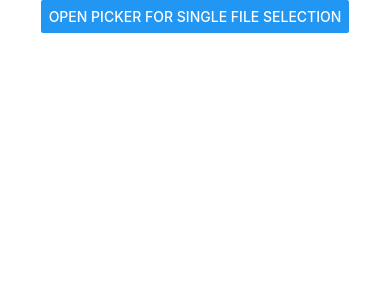
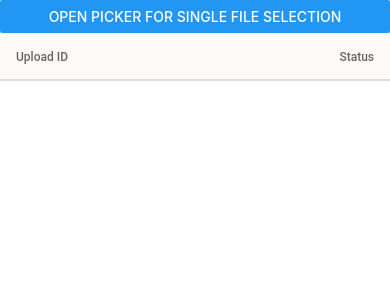
Before and after one commit to zachycreech/react-native-tus, a React Native app in the folder example/: screen / in a window 390 px wide. Shown: the top 300 px of the page. Built offline with nearby package versions, Linux system fonts and the light colour scheme; what react-native-tus would draw is missing.

Commit message:
feat:add react native paper datatable to example to make it easier to see results

```diff
--- a/example/package.json
+++ b/example/package.json
@@ -9,9 +9,12 @@
     "start": "react-native start"
   },
   "dependencies": {
+    "@types/react-native": "^0.67.4",
     "react": "16.13.1",
     "react-native": "0.63.4",
-    "react-native-image-picker": "^4.7.3"
+    "react-native-image-picker": "^4.7.3",
+    "react-native-paper": "^4.12.0",
+    "react-native-vector-icons": "^9.1.0"
   },
   "devDependencies": {
     "@babel/core": "^7.12.10",
--- a/example/src/App.tsx
+++ b/example/src/App.tsx
@@ -2,12 +2,13 @@ import * as React from 'react';
 import {
   StyleSheet,
   View,
-  Text,
   Button,
   Image,
   ScrollView,
+  Text,
 } from 'react-native';
 import * as ImagePicker from 'react-native-image-picker';
+import { DataTable } from 'react-native-paper';
 import TusUpload, { Upload, startAll } from 'react-native-tus';
 
 TusUpload.events.addUploadStartedListener((param) =>
@@ -68,10 +69,9 @@ export default function App() {
     selectionLimit: 1,
     mediaType: 'photo',
     includeBase64: false,
-    inclueExtra: true,
+    includeExtra: true,
   };
 
-  console.log( pendingUploads );
   return (
     <View style={styles.container}>
       <Button
@@ -92,10 +92,18 @@ export default function App() {
           </View>
         ))}
       <ScrollView>
-        {uploadResult.length > 0 &&
-          uploadResult.map((result: string) => (
-            <Text key={result}>Upload Result: {result} - Success!</Text>
+        <DataTable style={styles.table}>
+          <DataTable.Header>
+            <DataTable.Title style={styles.idColumn}>Upload ID</DataTable.Title>
+            <DataTable.Title style={styles.statusColumn} numeric>Status</DataTable.Title>
+          </DataTable.Header>
+          {uploadResult.map((result: string, key: number) => (
+            <DataTable.Row key={key}>
+              <DataTable.Cell style={styles.idColumn}>{result}</DataTable.Cell>
+              <DataTable.Cell style={styles.statusColumn} numeric>???</DataTable.Cell>
+            </DataTable.Row>
           ))}
+        </DataTable>
       </ScrollView>
     </View>
   );
@@ -104,7 +112,7 @@ export default function App() {
 const styles = StyleSheet.create({
   container: {
     flex: 1,
-    alignItems: 'center',
+    alignItems: 'stretch',
     justifyContent: 'center',
   },
   box: {
@@ -116,4 +124,14 @@ const styles = StyleSheet.create({
     marginVertical: 24,
     alignItems: 'center',
   },
+  table: {
+    flex: 1,
+    backgroundColor: 'snow',
+  },
+  idColumn: {
+    flex: 6,
+  },
+  statusColumn: {
+    flex: 1,
+  },
 });
```
Also changed, not shown: 2 other files (tests, documents, lock files or other folders).
